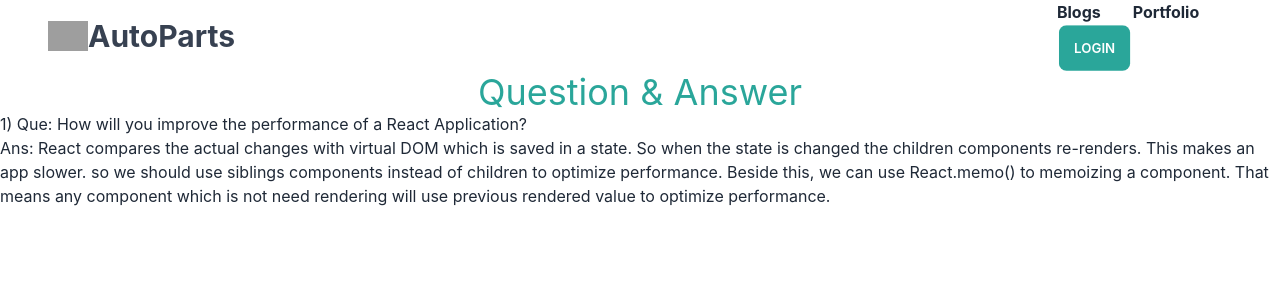
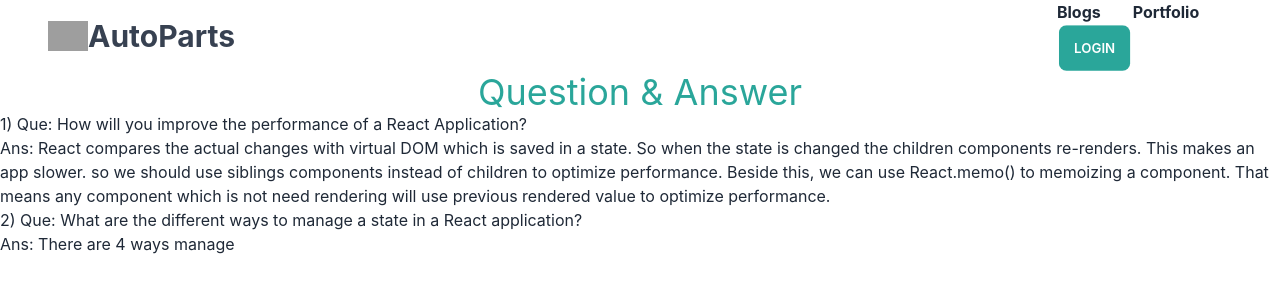
Before and after one commit to tanvirulislam149/bike-parts-client, a React (Create React App) app: page /blogs in a window 1280 px wide. Shown: the top 300 px of the page. Built offline with nearby package versions, Linux system fonts and the light colour scheme; no server answers; grey boxes are pictures that could not be loaded.

Commit message:
2nd question done

```diff
--- a/src/Pages/Blogs.js
+++ b/src/Pages/Blogs.js
@@ -6,7 +6,8 @@ const Blogs = () => {
             <p className='text-4xl text-center text-accent-focus'>Question & Answer</p>
             <p>1) Que:  How will you improve the performance of a React Application?</p>
             <p>Ans: React compares the actual changes with virtual DOM which is saved in a state. So when the state is changed the children components re-renders. This makes an app slower. so we should use siblings components instead of children to optimize performance. Beside this, we can use React.memo() to memoizing a component. That means any component which is not need rendering will use previous rendered value to optimize performance.</p>
-
+            <p>2) Que: What are the different ways to manage a state in a React application?</p>
+            <p>Ans: There are 4 ways manage </p>
         </div>
     );
 };
--- a/src/Pages/Home/Summary.js
+++ b/src/Pages/Home/Summary.js
@@ -21,7 +21,7 @@ const Summary = () => {
             </div>
             <div className='md:flex justify-center text-center my-10'>
                 <div className='mx-20'>
-                    <img className='w-36 mx-auto' src="https://thumbs.dreamstime.com/b/flag-icon-flat-style-flag-icon-flat-style-flag-symbol-isolated-white-background-simple-flag-abstract-icon-black-vector-118405687.jpg" alt="" />
+                    <img className='w-28 mx-auto' src="https://encrypted-tbn0.gstatic.com/images?q=tbn:ANd9GcQwal4az1CCAuge9R4KO6W0Aq3mZWzFavJR7Q&usqp=CAU" alt="" />
                     <p className='text-5xl my-7 font-bold text-gray-500'><CountUp end={72} duration="5" onStart={onStart} onEnd={onEnd} containerProps={containerProps} /></p>
                     <p className='text-3xl font-bold text-gray-500'>Countries</p>
                 </div>
```
